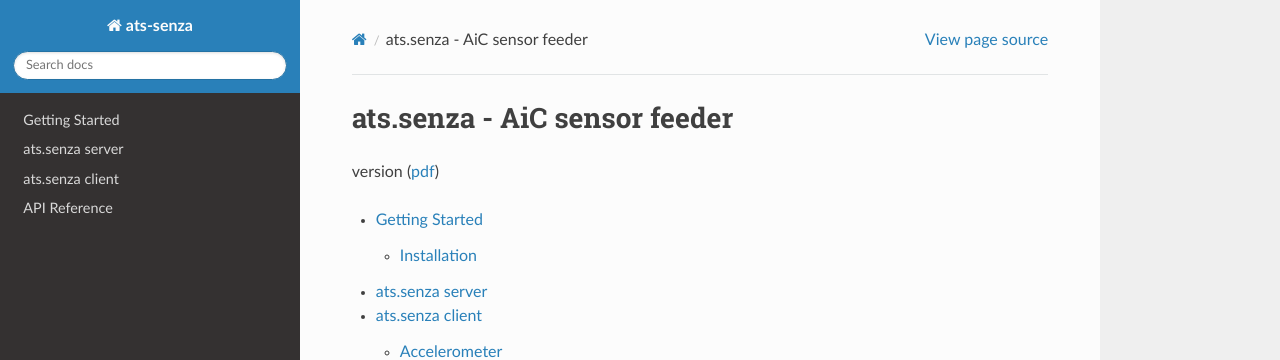
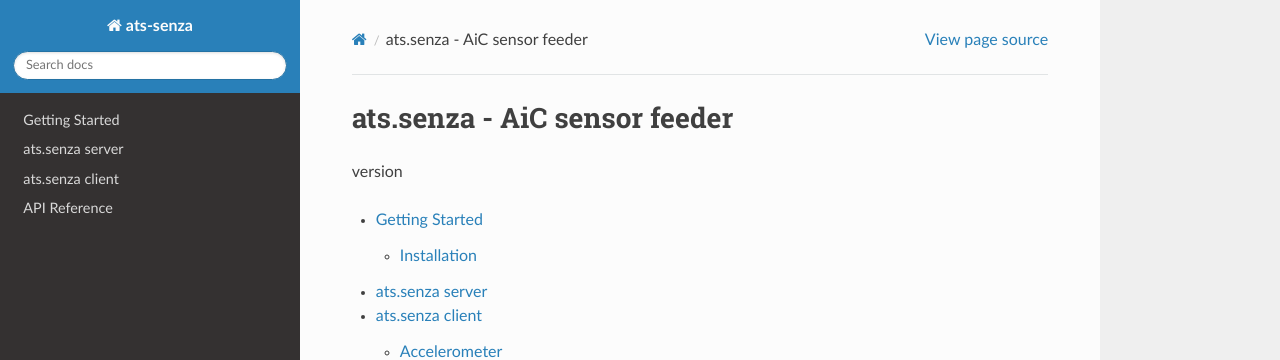
Before and after one commit to iliya-b/ats.senza, a Sphinx documentation site: the page built from doc/source/index.rst, in a window 1280 px wide and 900 px high. Shown: the top 360 px of the window. Built offline with Sphinx 7.4.7 and the Read the Docs theme 2.0.0, drawn with Linux system fonts in a browser that asks for light colours; the version number could not be read and is left out; some of the changed lines change nothing that is shown.

Commit message:
dead link

```diff
--- a/doc/source/index.rst
+++ b/doc/source/index.rst
@@ -2,12 +2,7 @@
 ats.senza - AiC sensor feeder
 =============================
 
-.. TODO needs a better name than "feeder"
-
-.. TODO to build these docs: apt-get install texlive-full; make clean latexpdf singlehtml
-.. TODO reference: http://sphinx-doc.org/rest.html
-
-version |version| (`pdf <../latex/ats-senza.pdf>`_)
+version |version|
 
 .. toctree::
    :maxdepth: 2
```
